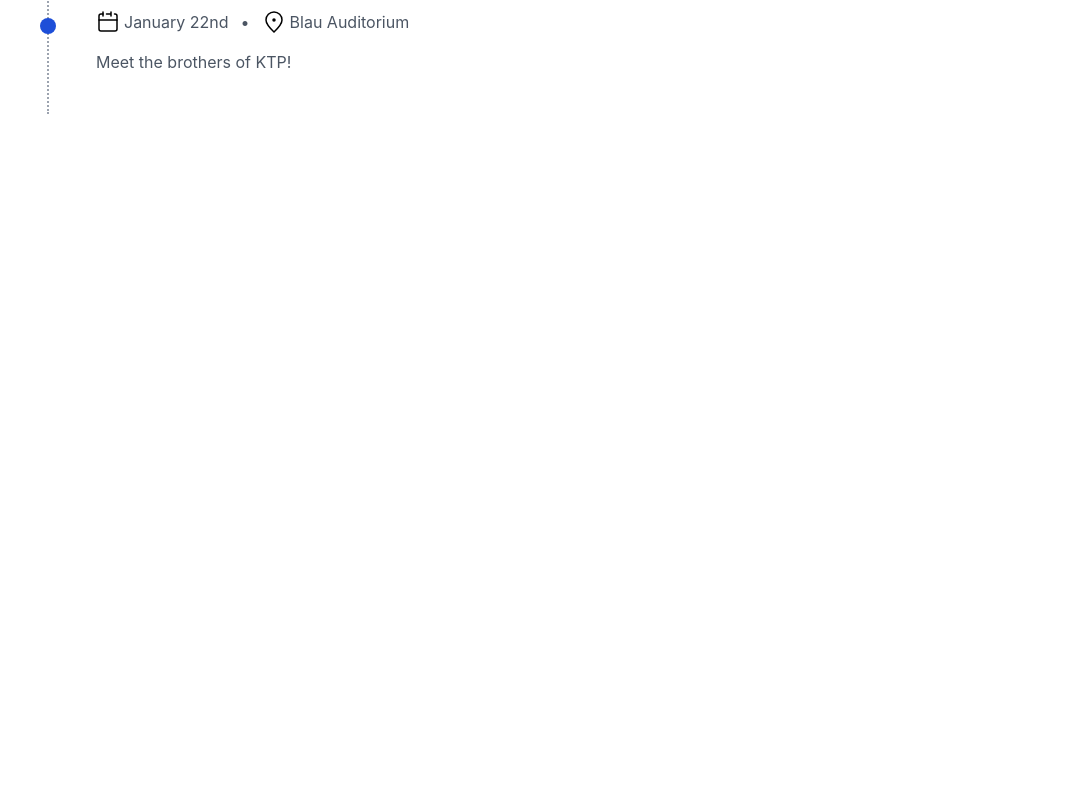
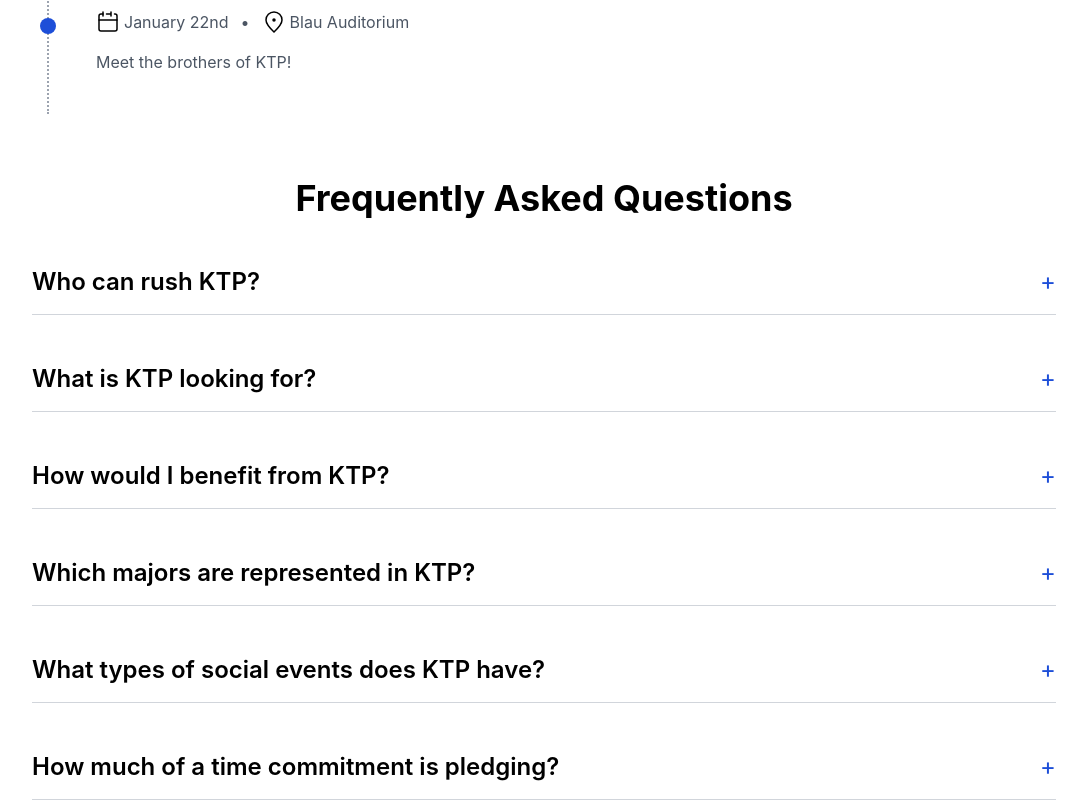
Before and after one commit to natalieramirez22/ktp-website, a React (Create React App) app: page /rush in a window 1280 px wide. Shown: the part 867-1667 px from the top of the page, without its empty margins (96-1183 px from the left). Before the commit the page ends 1325 px from the top, so only its background shows below. Built offline with nearby package versions, Linux system fonts and the light colour scheme.

Commit message:
rush page wip

```diff
--- a/src/rush.js
+++ b/src/rush.js
@@ -1,9 +1,34 @@
-import React from 'react';
+import React, { useState } from 'react';
 import { Link } from 'react-router-dom';
 import CalendarIcon from './CalendarIcon';
 import PinIcon from './PinIcon';
 
+const FAQItem = ({ question, answer, isOpen, onClick }) => (
+  <div className="border-b border-gray-300 py-4 cursor-pointer" onClick={onClick}>
+    <div className="flex justify-between items-center">
+      <h3 className="text-2xl font-semibold">{question}</h3>
+      <span className="text-blue-700 text-2xl">{isOpen ? '-' : '+'}</span>
+    </div>
+    {isOpen && <p className="text-gray-600 mt-2">{answer}</p>}
+  </div>
+);
+
 function Rush() {
+  const [openQuestion, setOpenQuestion] = useState(null);
+
+  const faqs = [
+    { question: "Who can rush KTP?", answer: "Anyone is allowed to rush — we gladly accept (and encourage) rushees from all disciplines! The only requirement is that you must have at least 3 semesters left in school after your pledging semester." },
+    { question: "What is KTP looking for?", answer: "There’s no cookie cutter “ideal” rushee — if there were, Kappa Theta Pi wouldn’t be the multi-talented, interdisciplinary organization that it is! In our experience, the qualities you’re looking for are often what we’d love to have in new members. In the end, we are an org united by our love for technology, and people who are truly passionate about tech are the ones who usually fit in the best." },
+    { question: "How would I benefit from KTP?", answer: "KTP offers a supportive community of undergraduates who are all passionate about technology! Among other things, we offer mentoring in areas such as career advising, interview prep, resume development, and coursework. Additionally, we have current members and alumni working everywhere from the brightest startups to the tech giants of the corporate world. We believe that networking is far more than just professionalism — it's a process built on friendship, trust, and brotherhood." },
+    { question: "Which majors are represented in KTP?", answer: "KTP is made up of a diverse group of people from schools all across campus. Generally, our members tend to be computer science majors or in the School of Information, but we are proud to have actives with backgrounds in creative writing, philosophy, business, women’s studies, and entrepreneurship! We love (and encourage) rushees from all disciplines." },
+    { question: "What types of social events does KTP have?", answer: "KTP aims to have at minimum one sober and one non-sober event per month. In the past, we have had barn dances, bowling nights, formals, Smash tournaments, and many more events." },
+    { question: "How much of a time commitment is pledging?", answer: "As with all campus organizations, what you get out of the organization depends on what you put into it. We believe that our pledging process isn’t strenuous and could be accommodated by most schedules.\nIf you have any further questions or want to learn more about KTP before rush, feel free to send us an email at ktp-board@umich.edu or stop by our booths at Festifall and Northfest." },
+  ];
+
+  const toggleQuestion = (index) => {
+    setOpenQuestion(openQuestion === index ? null : index);
+  };
+
   return (
     <div className="h-screen flex flex-col">
       {/* Top bar */}
@@ -32,8 +57,7 @@ function Rush() {
       </div>
 
       <div className="px-32">
-      {/* Page content */}
-
+        {/* Page content */}
         <div className="relative py-32 z-10">
           {/* Header */}
           <div className="flex flex-col text-center">
@@ -112,6 +136,22 @@ function Rush() {
             </iframe>
           </div>
         </div>
+
+        {/* FAQ Section */}
+        <div className="mt-16">
+          <h2 className="text-4xl font-bold mb-8 text-center">Frequently Asked Questions</h2>
+          <div className="space-y-8">
+            {faqs.map((faq, index) => (
+              <FAQItem
+                key={index}
+                question={faq.question}
+                answer={faq.answer}
+                isOpen={openQuestion === index}
+                onClick={() => toggleQuestion(index)}
+              />
+            ))}
+          </div>
+        </div>
       </div>
     </div>
   );
```
